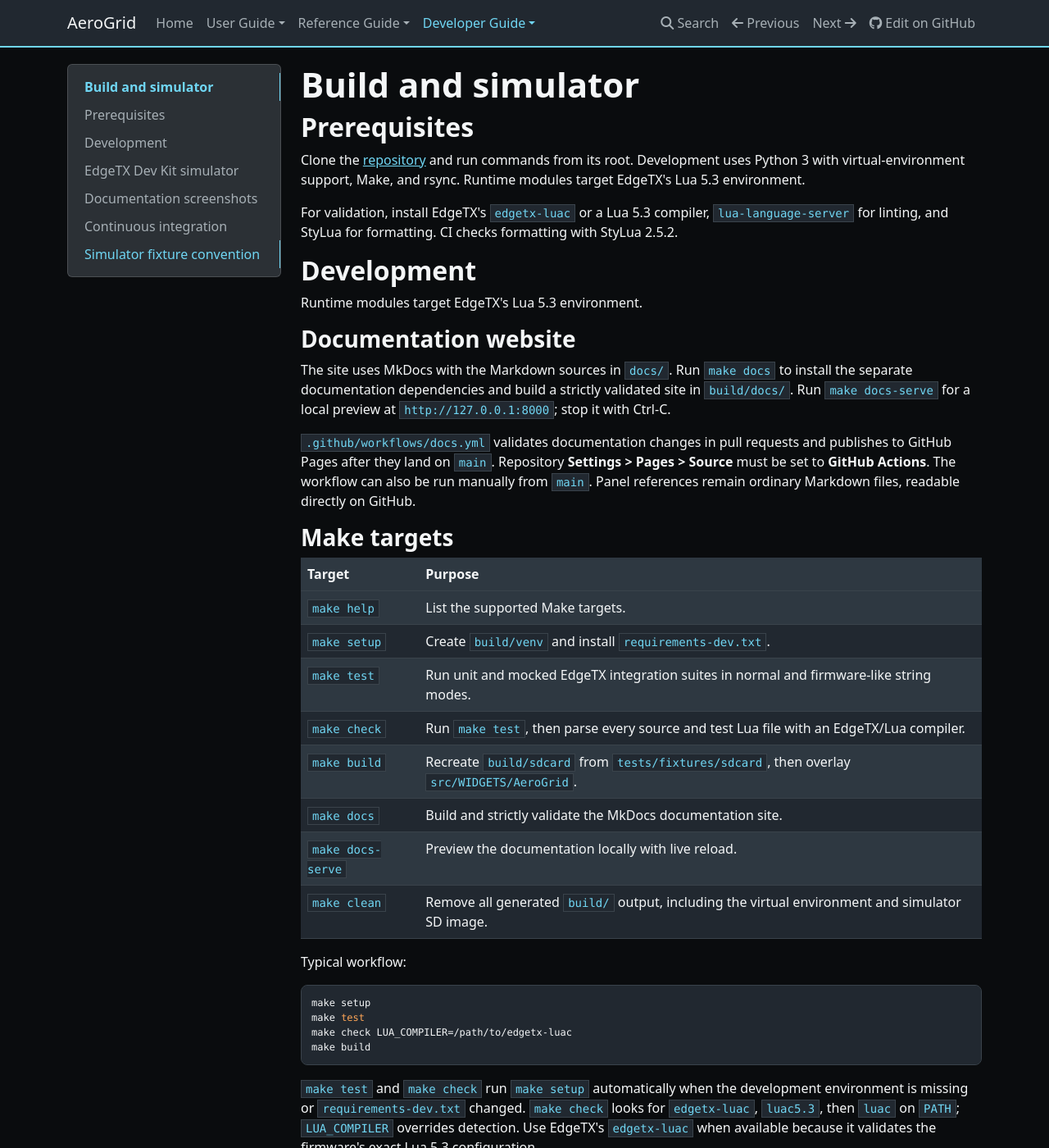
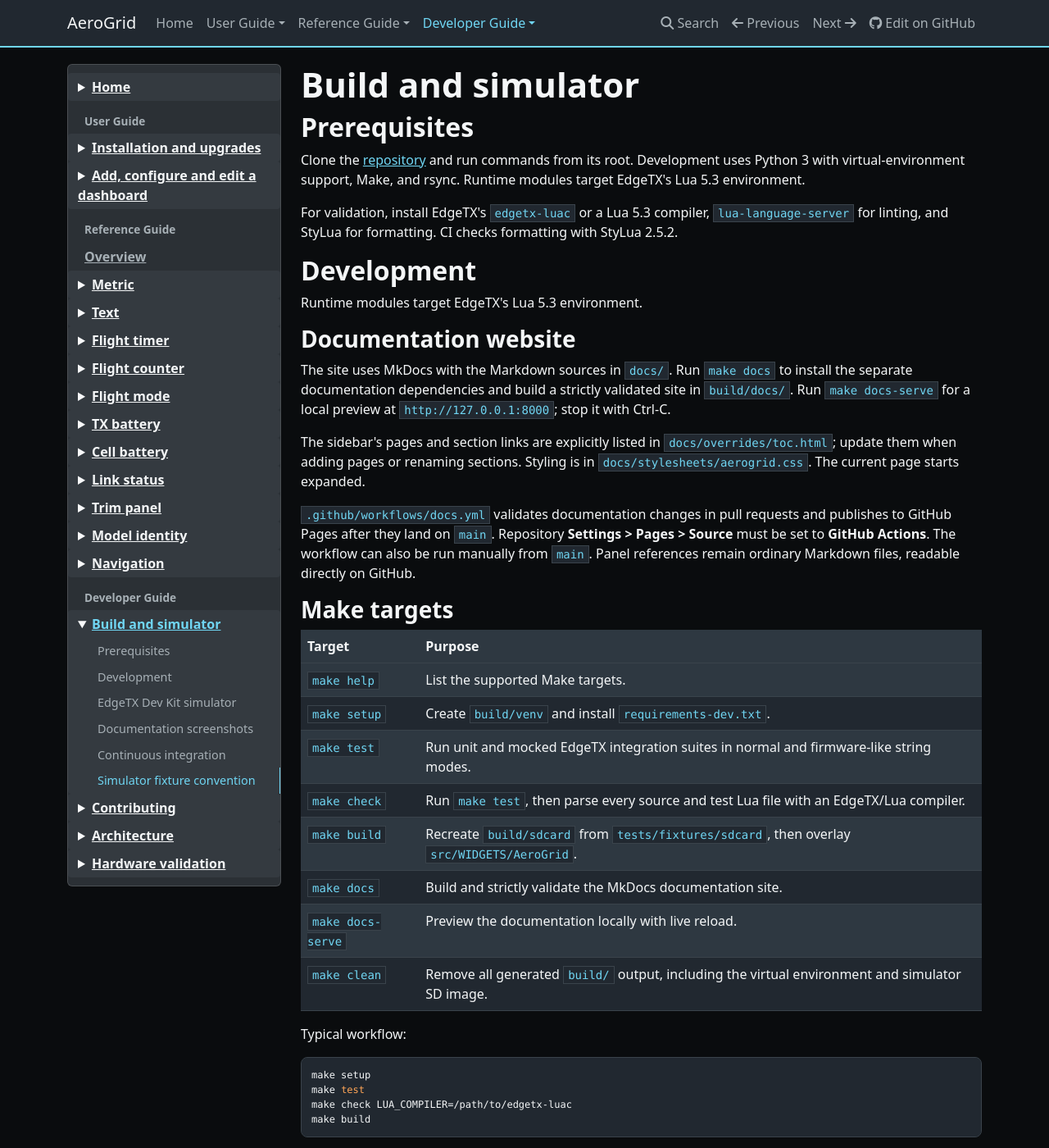
Before and after one commit to thomaskistler/aero-grid, an MkDocs documentation site: the page built from docs/developer-guide/build.md, in a window 1280 px wide and 1400 px high. Shown: the whole window at 82% size. Built offline with MkDocs 1.6.1, drawn with Linux system fonts in a browser that asks for light colours; nearby versions of some CDN libraries.

Commit message:
Add explicit two-level documentation sidebar
Co-authored-by: Copilot App <223556219+Copilot@users.noreply.github.com>

```diff
--- a/docs/developer-guide/build.md
+++ b/docs/developer-guide/build.md
@@ -20,6 +20,10 @@ The site uses MkDocs with the Markdown sources in `docs/`. Run `make docs` to
 install the separate documentation dependencies and build a strictly validated
 site in `build/docs/`. Run `make docs-serve` for a local preview at
 `http://127.0.0.1:8000`; stop it with Ctrl-C.
+
+The sidebar's pages and section links are explicitly listed in
+`docs/overrides/toc.html`; update them when adding pages or renaming sections.
+Styling is in `docs/stylesheets/aerogrid.css`. The current page starts expanded.
 
 `.github/workflows/docs.yml` validates documentation changes in pull requests
 and publishes to GitHub Pages after they land on `main`. Repository
--- /dev/null
+++ b/docs/overrides/toc.html
@@ -0,0 +1,101 @@
+{% macro sidebar_page(source, target, title, sections=[]) %}
+  {% set current = page.file.src_uri == source %}
+  <li class="nav-item sidebar-page" data-bs-level="1">
+    {% if sections %}
+      <details{% if current %} open{% endif %}>
+        <summary>
+          <a class="sidebar-page-link{% if current %} current{% endif %}" href="{{ target | url }}"{% if current %} aria-current="page"{% endif %}>{{ title }}</a>
+        </summary>
+        <ul class="nav flex-column sidebar-sections">
+          {% for anchor, label in sections %}
+            <li class="nav-item" data-bs-level="2">
+              <a class="nav-link" href="{% if not current %}{{ target | url }}{% endif %}#{{ anchor }}">{{ label }}</a>
+            </li>
+          {% endfor %}
+        </ul>
+      </details>
+    {% else %}
+      <a class="sidebar-page-link{% if current %} current{% endif %}" href="{{ target | url }}"{% if current %} aria-current="page"{% endif %}>{{ title }}</a>
+    {% endif %}
+  </li>
+{% endmacro %}
+
+{% set panel_sections = [
+  ("settings", "Settings"),
+  ("behavior", "Behavior"),
+  ("states", "States"),
+  ("examples", "Examples")
+] %}
+
+<nav class="navbar-expand-md bs-sidebar hidden-print affix" aria-label="Documentation">
+  <div class="navbar-header">
+    <button type="button" class="navbar-toggler collapsed" data-bs-toggle="collapse" data-bs-target="#toc-collapse" aria-controls="toc-collapse" aria-expanded="false" aria-label="Toggle documentation navigation">
+      <span class="fa fa-angle-down" aria-hidden="true"></span>
+    </button>
+  </div>
+  <div id="toc-collapse" class="navbar-collapse collapse card bg-body-tertiary">
+    <ul class="nav flex-column">
+      {{ sidebar_page("index.md", ".", "Home", [
+        ("why-aerogrid", "Why AeroGrid?"),
+        ("user-guide", "User Guide"),
+        ("reference-guide", "Reference Guide"),
+        ("developer-guide", "Developer Guide")
+      ]) }}
+      <li class="sidebar-group">User Guide</li>
+      {{ sidebar_page("user-guide/installation.md", "user-guide/installation/", "Installation and upgrades", [
+        ("install-on-an-sd-card", "Install on an SD card"),
+        ("upgrade", "Upgrade")
+      ]) }}
+      {{ sidebar_page("user-guide/dashboards.md", "user-guide/dashboards/", "Add, configure and edit a dashboard", [
+        ("add-a-dashboard", "Add a dashboard"),
+        ("understand-layouts", "Understand layouts"),
+        ("edit-a-dashboard-on-the-radio", "Edit a dashboard on the radio"),
+        ("app-mode-and-full-screen", "App mode and Full screen"),
+        ("theming", "Theming"),
+        ("troubleshoot-a-reading", "Troubleshoot a reading")
+      ]) }}
+      <li class="sidebar-group">Reference Guide</li>
+      {{ sidebar_page("reference-guide/index.md", "reference-guide/", "Overview") }}
+      {{ sidebar_page("panels/metric.md", "panels/metric/", "Metric", panel_sections) }}
+      {{ sidebar_page("panels/text.md", "panels/text/", "Text", panel_sections) }}
+      {{ sidebar_page("panels/flight-timer.md", "panels/flight-timer/", "Flight timer", panel_sections) }}
+      {{ sidebar_page("panels/flight-counter.md", "panels/flight-counter/", "Flight counter", panel_sections) }}
+      {{ sidebar_page("panels/flight-mode.md", "panels/flight-mode/", "Flight mode", panel_sections) }}
+      {{ sidebar_page("panels/tx-battery.md", "panels/tx-battery/", "TX battery", panel_sections) }}
+      {{ sidebar_page("panels/cell-battery.md", "panels/cell-battery/", "Cell battery", panel_sections) }}
+      {{ sidebar_page("panels/link-status.md", "panels/link-status/", "Link status", panel_sections) }}
+      {{ sidebar_page("panels/trim-panel.md", "panels/trim-panel/", "Trim panel", panel_sections) }}
+      {{ sidebar_page("panels/model-identity.md", "panels/model-identity/", "Model identity", panel_sections) }}
+      {{ sidebar_page("panels/navigation.md", "panels/navigation/", "Navigation", panel_sections) }}
+      <li class="sidebar-group">Developer Guide</li>
+      {{ sidebar_page("developer-guide/build.md", "developer-guide/build/", "Build and simulator", [
+        ("prerequisites", "Prerequisites"),
+        ("development", "Development"),
+        ("edgetx-dev-kit-simulator", "EdgeTX Dev Kit simulator"),
+        ("documentation-screenshots", "Documentation screenshots"),
+        ("continuous-integration", "Continuous integration"),
+        ("simulator-fixture-convention", "Simulator fixture convention")
+      ]) }}
+      {{ sidebar_page("developer-guide/contributing.md", "developer-guide/contributing/", "Contributing", [
+        ("prepare-a-change", "Prepare a change"),
+        ("validate-and-submit", "Validate and submit"),
+        ("keep-fixtures-deterministic", "Keep fixtures deterministic"),
+        ("adding-a-panel", "Adding a panel")
+      ]) }}
+      {{ sidebar_page("developer-guide/architecture.md", "developer-guide/architecture/", "Architecture", [
+        ("host-and-panels", "Host and panels"),
+        ("shared-data-services", "Shared data services"),
+        ("rendering-and-lifetime", "Rendering and lifetime"),
+        ("instruction-budget", "Instruction budget"),
+        ("flight-counter-ownership", "Flight counter ownership")
+      ]) }}
+      {{ sidebar_page("hardware-validation.md", "hardware-validation/", "Hardware validation", [
+        ("record-for-each-run", "Record for each run"),
+        ("display-and-controls", "Display and controls"),
+        ("receiver-telemetry", "Receiver telemetry"),
+        ("diagnostics-and-release-budgets", "Diagnostics and release budgets"),
+        ("automated-mock-baseline", "Automated mock baseline")
+      ]) }}
+    </ul>
+  </div>
+</nav>
--- a/docs/stylesheets/aerogrid.css
+++ b/docs/stylesheets/aerogrid.css
@@ -79,6 +79,48 @@ body::before {
 .bs-sidebar .nav > li > a:hover,
 .bs-sidebar .nav > li > a:focus {
   color: var(--ag-cyan);
+}
+
+.bs-sidebar .navbar-collapse {
+  max-height: calc(100dvh - 7rem);
+  overflow-y: auto;
+}
+
+.bs-sidebar .sidebar-group {
+  padding: 15px 20px 5px;
+  color: var(--ag-muted);
+  font-size: 0.85rem;
+  font-weight: 600;
+}
+
+.bs-sidebar .sidebar-page details {
+  padding: 0;
+  margin: 0;
+  border: 0;
+}
+
+.bs-sidebar .sidebar-page summary {
+  padding: 5px 12px;
+  cursor: pointer;
+}
+
+.bs-sidebar .sidebar-page-link {
+  color: var(--ag-text);
+  font-weight: 600;
+}
+
+.bs-sidebar .sidebar-page-link.current,
+.bs-sidebar .sidebar-page-link:hover,
+.bs-sidebar .sidebar-page-link:focus {
+  color: var(--ag-cyan);
+}
+
+.bs-sidebar .sidebar-sections {
+  margin-left: 1rem;
+}
+
+.bs-sidebar .sidebar-sections .nav-link {
+  font-size: 0.9rem;
 }
 
 .dropdown-menu {
--- a/mkdocs.yml
+++ b/mkdocs.yml
@@ -7,6 +7,7 @@ copyright: Copyright &copy; AeroGrid contributors. GPL-2.0-only.
 
 theme:
   name: mkdocs
+  custom_dir: docs/overrides
   color_mode: dark
   nav_style: dark
 
```
